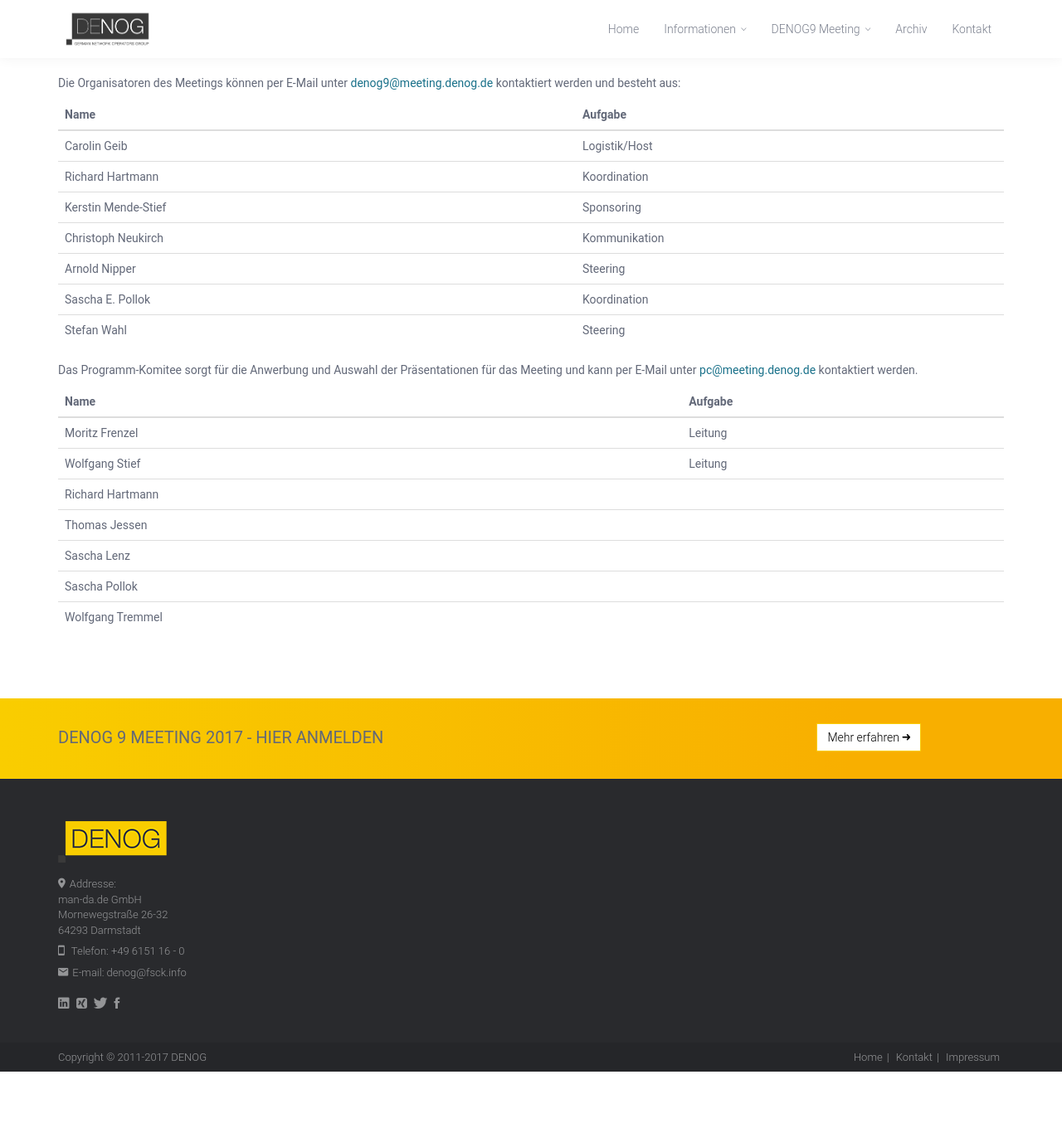
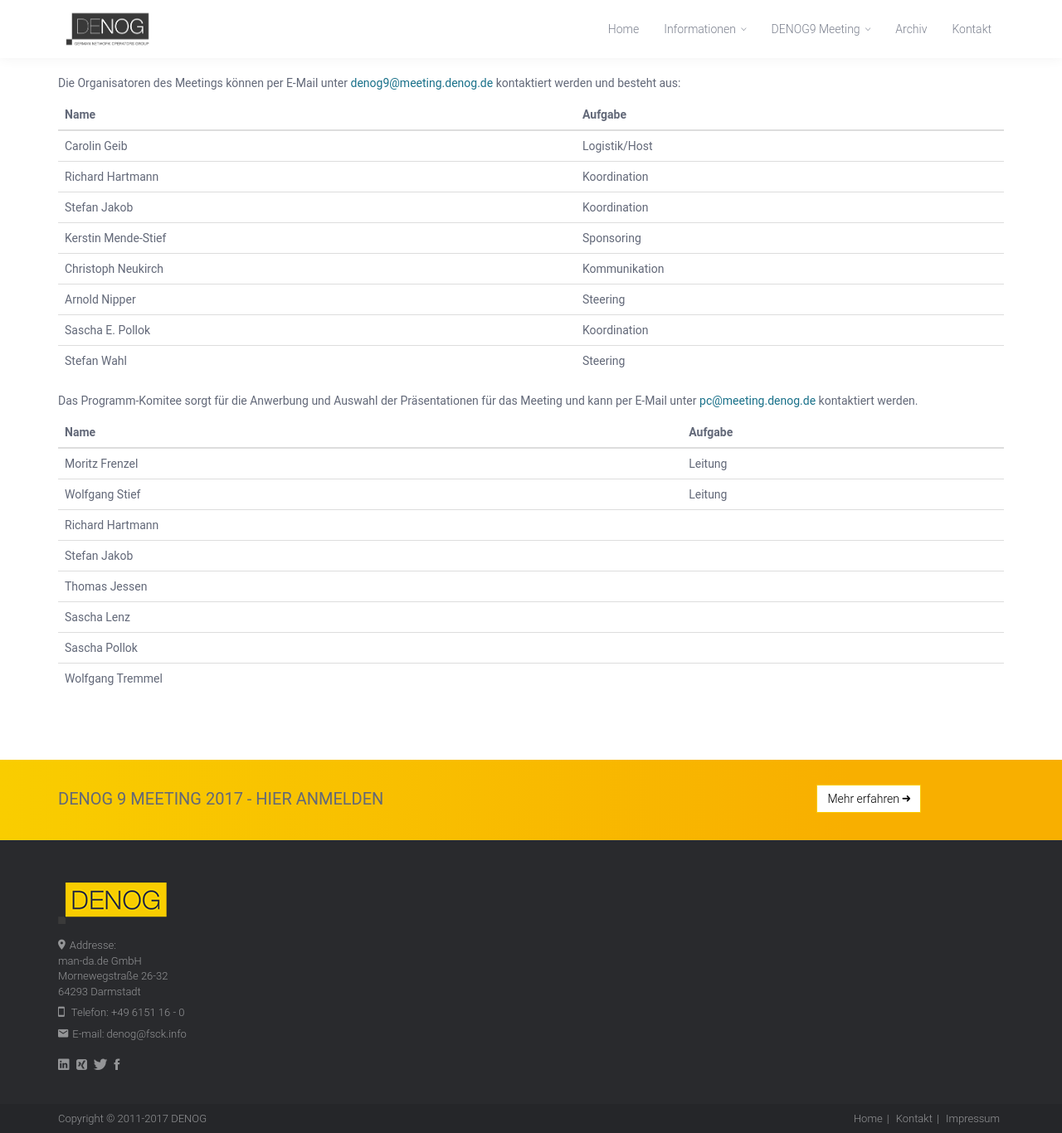
Before and after one commit to denog/denog.github.io, a Jekyll site: the page built from de/organisation.md, in a window 1280 px wide. Shown: the whole page at 83% size. Built offline with Jekyll 4.4.1, drawn with Linux system fonts in a browser that asks for light colours; some web fonts are replaced; before the commit the page ends 1292 px from its top, so only the background shows below that.

Commit message:
Fixed Issues

```diff
--- a/de/organisation.md
+++ b/de/organisation.md
@@ -10,6 +10,7 @@
 |-
 | Carolin Geib | Logistik/Host |
 | Richard Hartmann | Koordination |
+| Stefan Jakob | Koordination |
 | Kerstin Mende-Stief |	Sponsoring |
 | Christoph Neukirch | Kommunikation |
 | Arnold Nipper |	Steering |
@@ -24,6 +25,7 @@
 | Moritz Frenzel | Leitung |
 | Wolfgang Stief | Leitung |
 | Richard Hartmann |
+| Stefan Jakob |
 | Thomas Jessen |
 | Sascha Lenz |
 | Sascha Pollok |
```
